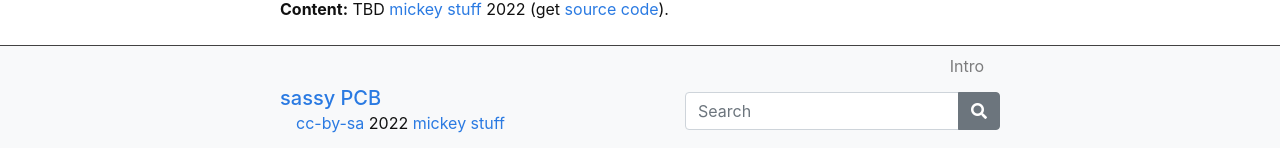
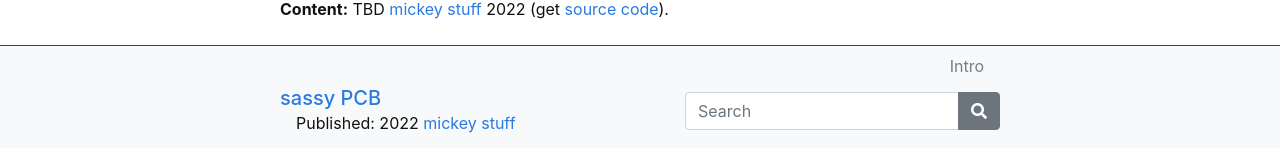
Before and after one commit to natarajansub/sassyPCB, a Jekyll site: the page built from index.md, in a window 1280 px wide. Shown: the part 800-948 px from the top of the page. Built offline with Jekyll 4.4.1, drawn with Linux system fonts in a browser that asks for light colours; comment, search, counter and statistics services are not loaded.

Commit message:
figure out license

```diff
--- a/_includes/template/footer.html
+++ b/_includes/template/footer.html
@@ -11,7 +11,7 @@
         <div class="col-md">
           <a class="h5" href="{{ '/' | relative_url }}">{{ site.title }}</a>
           <br>
-          <span class="pl-3"><a href="https://creativecommons.org/licenses/by-sa/4.0/">cc-by-sa</a> {{ site.pub_year }} <a href="https://github.com/{{ site.github_username }}">{{ site.author }}</a></span>
+          <span class="pl-3">Published: {{ site.pub_year }} <a href="https://github.com/{{ site.github_username }}">{{ site.author }}</a></span>
         </div>
         <div class="col-md">
           {% if site.search == true %}
```
